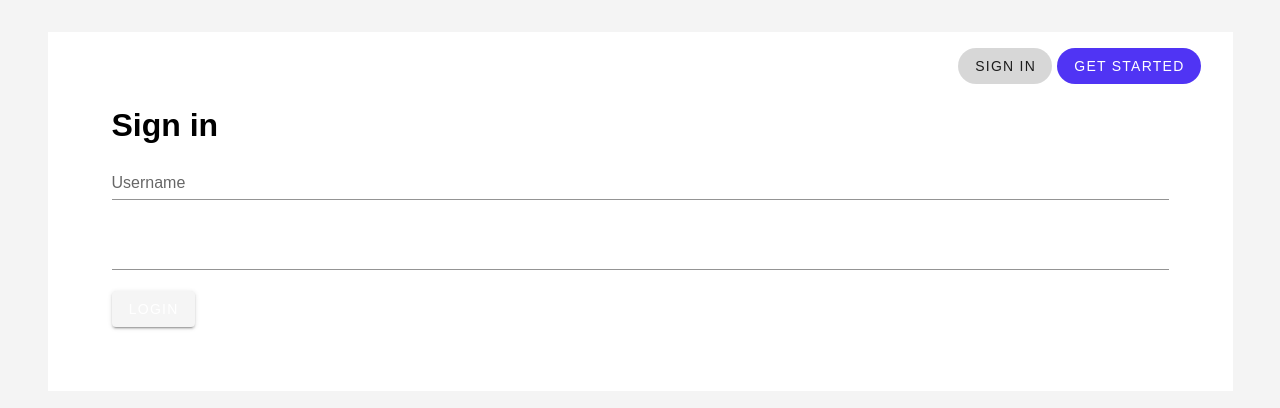
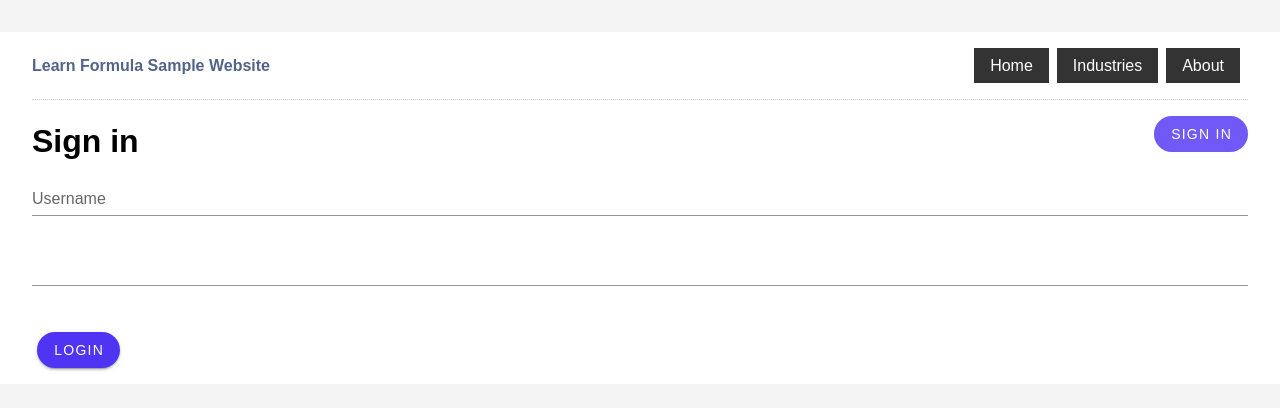
Before and after one commit to AshkanGoharfar/sample_learnformula_website, a Nuxt app: page /login in a window 1280 px wide. Shown: the top 408 px of the page. Built offline with nearby package versions, Linux system fonts and the light colour scheme; no server answers.

Commit message:
Fixed: CSS styles were added

```diff
--- a/components/AppHeader.vue
+++ b/components/AppHeader.vue
@@ -1,4 +1,5 @@
 <template>
+  <v-flex full-width ma-0 pa-0>
     <header class="header">
       <h1 class="title">Learn Formula Sample Website</h1>
       <ul>
@@ -13,6 +14,7 @@
         </li>
       </ul>
     </header>
+  </v-flex>
 </template>
 
 <script>
@@ -45,4 +47,7 @@ export default {
   padding: 0.3rem 1rem;
   margin-right: 0.5rem;
 }
+.container {
+  margin: 0px;
+}
 </style>
--- a/layouts/default.vue
+++ b/layouts/default.vue
@@ -1,11 +1,11 @@
 <template>
-  <div class="container">
-    <!-- <AppHeader /> -->
+  <v-container fluid class="container">
+    <AppHeader />
 
     <!-- User Auth -->
     <!-- If true then we are gonna display username and logout button -->
 
-    <div v-if="$auth.loggedIn">
+    <v-flex full-width v-if="$auth.loggedIn">
       {{ $auth.user.email }}
       <v-btn
         @click="
@@ -14,14 +14,21 @@
             refresh();
           }
         "
+        :style="{
+          float: 'right',
+          backgroundColor: 'rgba(80,52,244, 1)',
+          borderRadius: '20px',
+          color: 'white',
+          marginLeft: '5px',
+        }"
         text
         >Logout</v-btn
       >
-    </div>
+    </v-flex>
 
     <!-- Else we will display login and register buttons -->
 
-    <div v-else>
+    <!-- <div v-else>
       <v-btn
         textColor="green"
         :style="{
@@ -35,19 +42,22 @@
         to="/register"
         >Get started</v-btn
       >
-    </div>
+    </div> -->
     <v-btn
       v-if="!$auth.loggedIn"
       :style="{
         float: 'right',
+        backgroundColor: 'rgba(80,52,244, 1)',
         borderRadius: '20px',
+        color: 'white',
+        marginLeft: '5px',
       }"
       text
       to="/login"
       >Sign in</v-btn
     >
     <nuxt />
-  </div>
+  </v-container>
 </template>
 
 <script>
--- a/pages/Industries/index.vue
+++ b/pages/Industries/index.vue
@@ -1,5 +1,5 @@
 <template>
-  <div v-show="isLoaded">
+  <v-flex full-width v-show="isLoaded">
     <h2>Welcome to the most reputed online learning platform on the web</h2>
     <h5 class="title">
       Take Control over your Career through Professional Development Courses,
@@ -40,7 +40,7 @@
       </v-chip>
     </v-row>
     <br />
-
+    <br />
     <!-- <CourseCard
       v-for="industry in industriesData.industries"
       :key="industry.id"
@@ -59,7 +59,7 @@
         <CourseCard :id="industry.id" :industry="industry.joke" />
       </v-col>
     </v-row>
-  </div>
+  </v-flex>
 </template>
 
 <script>
--- a/pages/index.vue
+++ b/pages/index.vue
@@ -1,7 +1,7 @@
 <template>
-  <div>
+  <v-container>
     <h2>Welcome to the most reputed online learning platform on the web</h2>
-  </div>
+  </v-container>
 </template>
 
 <script>
--- a/pages/login.vue
+++ b/pages/login.vue
@@ -1,5 +1,5 @@
 <template>
-  <v-container>
+  <v-flex full-width>
     <h1>Sign in</h1>
     <v-text-field
       v-model="username"
@@ -15,9 +15,21 @@
       required
     ></v-text-field>
 
-    <v-btn color="success" @click="login"> Login </v-btn>
+    <v-btn
+      :style="{
+        backgroundColor: 'rgba(80,52,244, 1)',
+        borderRadius: '20px',
+        color: 'white',
+        marginLeft: '5px',
+        marginTop: '25px',
+      }"
+      color="success"
+      @click="login"
+    >
+      Login
+    </v-btn>
     <!--  <UserAuthForm buttonText="Sign in" :submitForm="LoginUser" /> -->
-  </v-container>
+  </v-flex>
 </template>
 
 <script>
```
Lines whose indentation alone changed are shown as unchanged.
